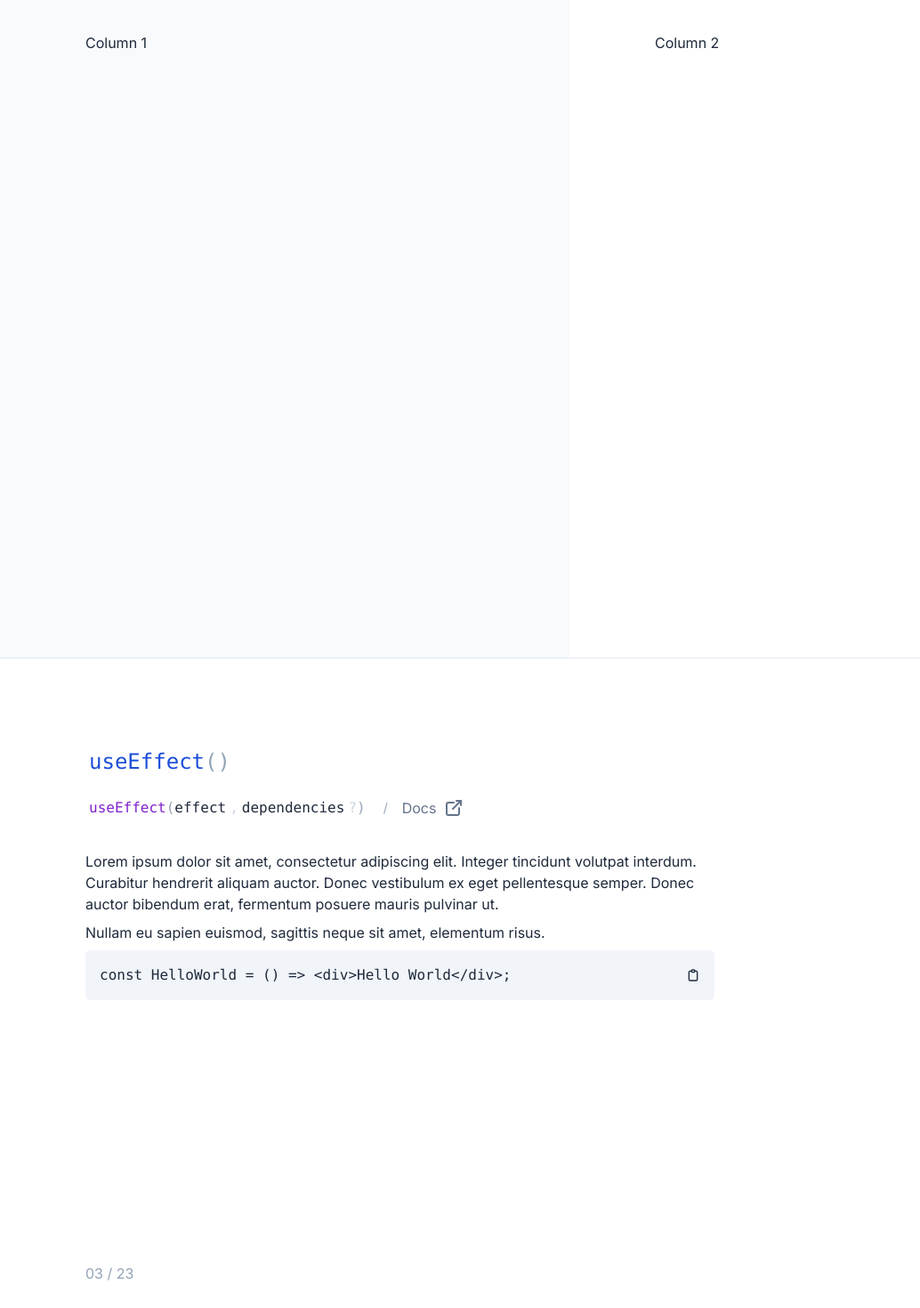
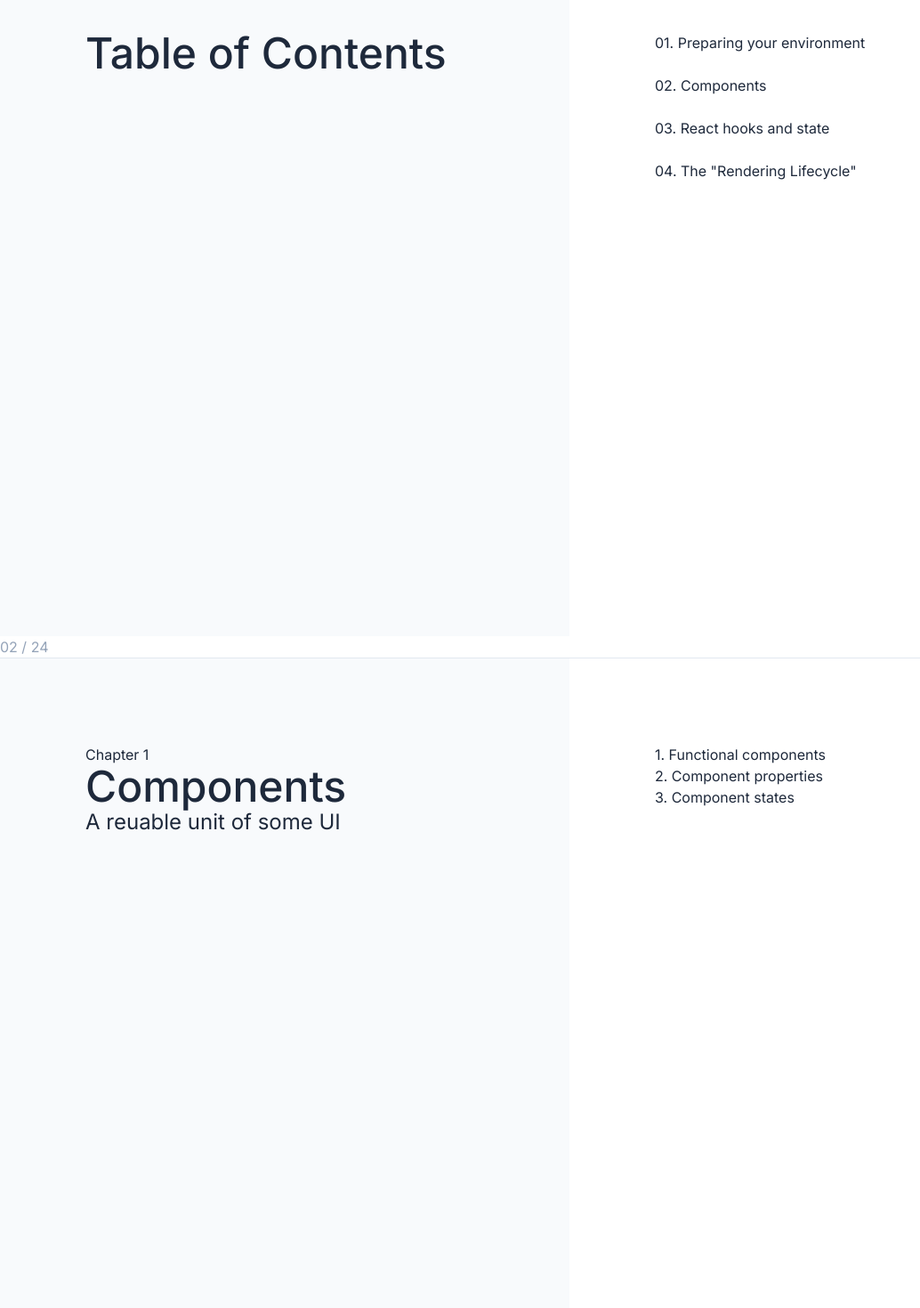
Before and after one commit to mobiclub/2023-fall-workshop-learn-react, a Next.js app: page / in a window 1280 px wide. Shown: the part 1660-3130 px from the top of the page at 89% size, without its empty margins (0-1034 px from the left). Built offline with nearby package versions, Linux system fonts and the light colour scheme.

Commit message:
feat: add title slides for Components and ToC

```diff
--- a/src/app/page.tsx
+++ b/src/app/page.tsx
@@ -8,6 +8,9 @@
 import { KeyValuePair } from '@/components/KeyValuePair';
 import { LinkPreview } from '@/components/LinkPreview';
 import { Slide } from '@/components/Slide';
+import { ComponentsSlide } from '@/components/ComponentsSlide';
+import { SlideSplit } from '@/components/SlideSplit'
+import { TableOfContents } from '@/components/TableOfContents';
 
 export default function Home() {
 	return (
@@ -38,17 +41,12 @@
 				<Heading level={2}>What is React all about?</Heading>
 
 			</Slide>
-			<Slide>
-				<div className="grid grid-cols-2 h-full">
-					<section className="bg-slate-50 p-24">
-						Column 1
-					</section>
-					<section className="bg-white p-24">
-						Column 2
-					</section>
-				</div>
-			</Slide>
-			<Slide className='p-24 gap-8' slideNum={{current: 3, total: 23}}>
+
+			<TableOfContents slideNum={{current: 2, total: 24}}/>
+
+			<ComponentsSlide slideNum={{current: 3, total: 24}}/>
+
+			<Slide className='p-24 gap-8' slideNum={{current: 4, total: 24}}>
 				<FnHeading fnName='useEffect' fnArgs={[
 					{name: 'effect'},
 					{name: 'dependencies', isOptional: true},
--- /dev/null
+++ b/src/components/ComponentsSlide.tsx
@@ -0,0 +1,54 @@
+import { SectionProps, SpanProps } from 'react-html-props'
+import { twMerge } from 'tailwind-merge'
+import { FnHeading } from './FnHeading'
+import { Header } from './Header'
+import { Heading } from './Heading'
+
+export type SlideProps = SectionProps & {
+	slideNum?: {current: number, total: number}
+}
+export const ComponentsSlide = ({ children, className, slideNum, ...props }: SlideProps) => {
+	return (
+		<section
+			className={twMerge("flex flex-col", "h-screen border-b border-b-slate-200", className)}
+			{...props}
+		>
+			<div className ="grid grid-cols-2 h-full">
+				<section className="bg-slate-50 p-24">
+					<header>
+						<Heading level={3}>
+							Chapter 1
+						</Heading>
+						<Heading level={1}>
+							Components
+						</Heading>
+						<Heading level={2}>
+							A reuable unit of some UI
+						</Heading>
+					</header>
+				</section>
+				<section className="bg-white p-24">
+					<p>1. Functional components</p>
+					<p>2. Component properties</p>
+					<p>3. Component states</p>
+				</section>
+			</div>
+			{slideNum && <SlideNum current={slideNum.current} total={slideNum.total} />}
+		</section>
+	)
+}
+
+export type SlideNumProps = SpanProps & {
+	current: number,
+	total: number,
+}
+export const SlideNum = ({current, total, className, ...props}: SlideNumProps) => {
+	const totalFmt = total.toString().padStart(2, '0');
+	const currentFmt = current.toString().padStart(2, '0');
+
+	return (
+		<span className="flex flex-row text-slate-400 mt-auto" {...props}>
+			{currentFmt} / {totalFmt}
+		</span>
+	)
+}
--- /dev/null
+++ b/src/components/SlideSplit.tsx
@@ -0,0 +1,42 @@
+import { SectionProps, SpanProps } from 'react-html-props'
+import { twMerge } from 'tailwind-merge'
+import { FnHeading } from './FnHeading'
+import { Header } from './Header'
+
+
+export type SlideProps = SectionProps & {
+	slideNum?: {current: number, total: number}
+}
+export const SlideSplit = ({ children, className, slideNum, ...props }: SlideProps) => {
+	return (
+		<section
+			className={twMerge("flex flex-col", "h-screen border-b border-b-slate-200", className)}
+			{...props}
+		>
+			<div className ="grid grid-cols-2 h-full">
+				<section className="bg-slate-50 p-24">
+					Column 1
+				</section>
+				<section className="bg-white p-24">
+					Column 2
+				</section>
+			</div>
+			{slideNum && <SlideNum current={slideNum.current} total={slideNum.total} />}
+		</section>
+	)
+}
+
+export type SlideNumProps = SpanProps & {
+	current: number,
+	total: number,
+}
+export const SlideNum = ({current, total, className, ...props}: SlideNumProps) => {
+	const totalFmt = total.toString().padStart(2, '0');
+	const currentFmt = current.toString().padStart(2, '0');
+
+	return (
+		<span className="flex flex-row text-slate-400 mt-auto" {...props}>
+			{currentFmt} / {totalFmt}
+		</span>
+	)
+}
--- /dev/null
+++ b/src/components/TableOfContents.tsx
@@ -0,0 +1,52 @@
+import { SectionProps, SpanProps } from 'react-html-props'
+import { twMerge } from 'tailwind-merge'
+import { FnHeading } from './FnHeading'
+import { Header } from './Header'
+import { Heading } from './Heading'
+
+export type SlideProps = SectionProps & {
+	slideNum?: {current: number, total: number}
+}
+export const TableOfContents = ({ children, className, slideNum, ...props }: SlideProps) => {
+	return (
+		<section
+			className={twMerge("flex flex-col", "h-screen border-b border-b-slate-200", className)}
+			{...props}
+		>
+			<div className ="grid grid-cols-2 h-full">
+				<section className="bg-slate-50 p-24">
+					<header>
+						<Heading level={1}>
+							Table of Contents
+						</Heading>
+					</header>
+				</section>
+				<section className="bg-white p-24">
+					<p>01. Preparing your environment</p>
+					<br></br>
+					<p>02. Components</p>
+					<br></br>
+					<p>03. React hooks and state</p>
+					<br></br>
+					<p>04. The "Rendering Lifecycle"</p>
+				</section>
+			</div>
+			{slideNum && <SlideNum current={slideNum.current} total={slideNum.total} />}
+		</section>
+	)
+}
+
+export type SlideNumProps = SpanProps & {
+	current: number,
+	total: number,
+}
+export const SlideNum = ({current, total, className, ...props}: SlideNumProps) => {
+	const totalFmt = total.toString().padStart(2, '0');
+	const currentFmt = current.toString().padStart(2, '0');
+
+	return (
+		<span className="flex flex-row text-slate-400 mt-auto" {...props}>
+			{currentFmt} / {totalFmt}
+		</span>
+	)
+}
```
